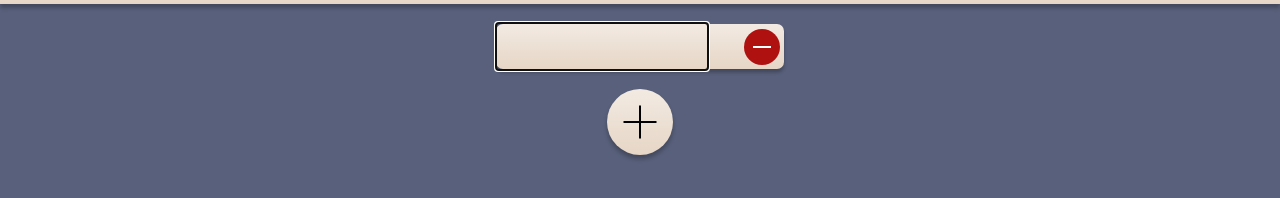
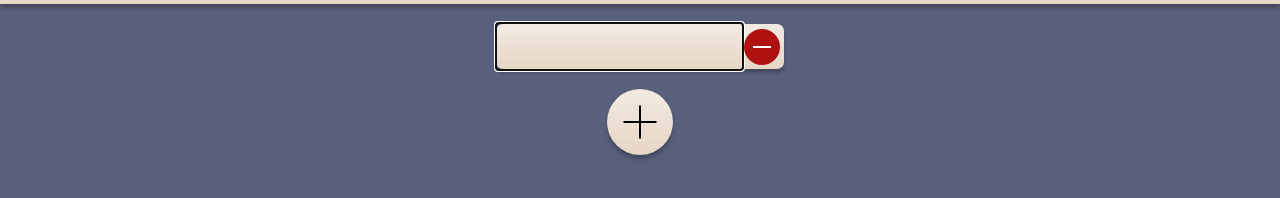
Before and after one commit to Cr4z8/DND-History, a website: page public/index.html in a window 1280 px wide. Both pictures are taken after a click on the element 640 px from the left and 113 px from the top of the page. Shown: the part 56-254 px from the top of the page. Drawn offline with nearby package versions, Linux system fonts and the light colour scheme.

Commit message:
bugfixing 4

```diff
--- a/public/css/style.css
+++ b/public/css/style.css
@@ -40,7 +40,7 @@ body {
 .text-input {
     background: rgba(0, 0, 0, 0);
     border: none;
-    width: 200px;
+    width: 235px;
     height: 45px;
     margin: 0px;
     font-size: 36px;
```
